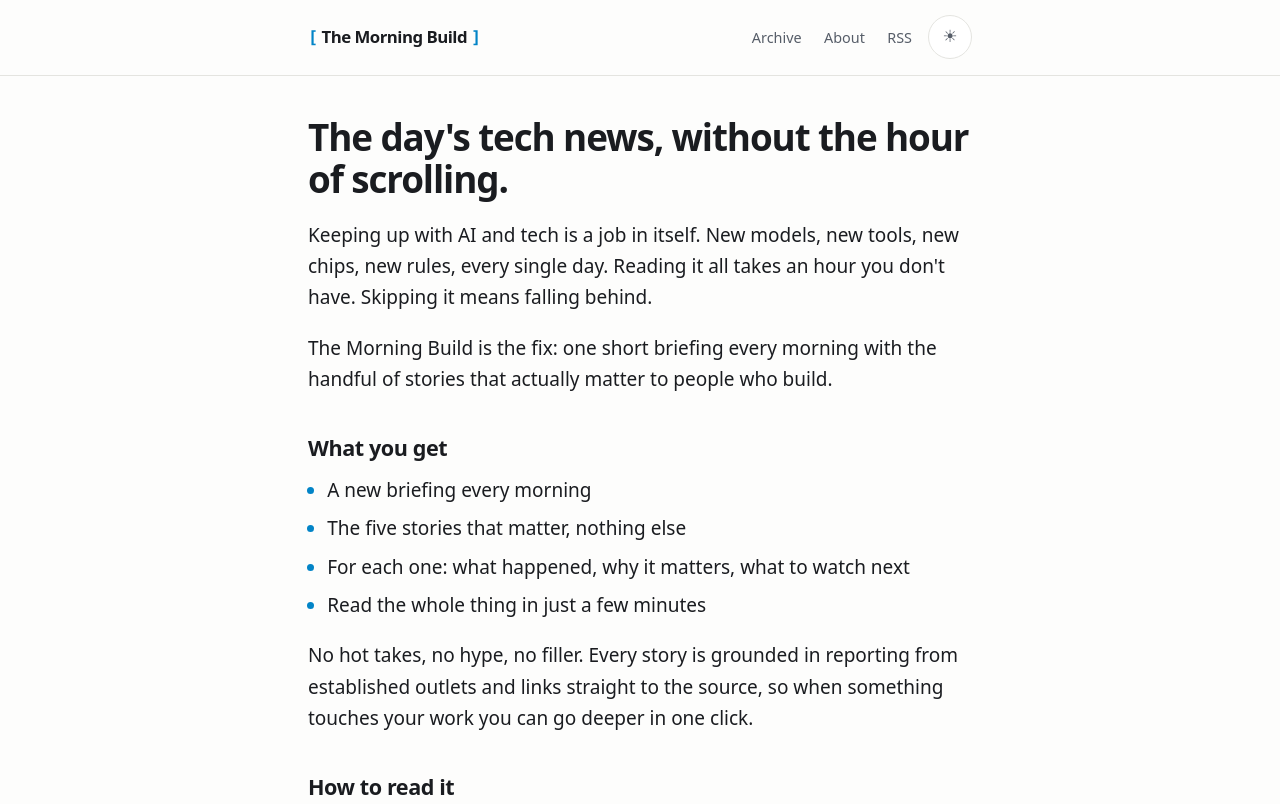
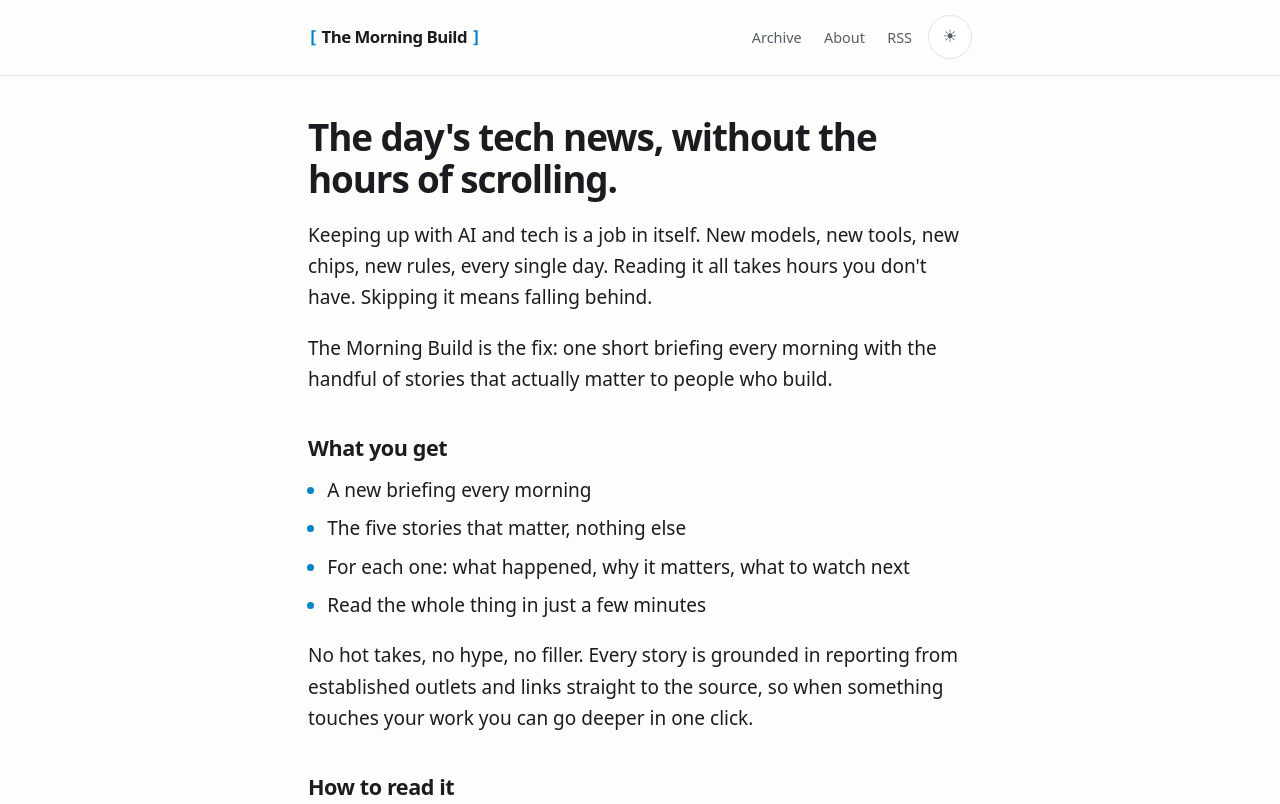
Before and after one commit to noetion/digest, an Astro site in the folder site/: page /about in a window 1280 px wide. Shown: the top 804 px of the page. Built offline with nearby package versions, Linux system fonts and the light colour scheme; Astro itself is replaced by a stand-in of ours.

Commit message:
Copy: hours of scrolling, plural.
Co-authored-by: Cursor <cursoragent@cursor.com>

```diff
--- a/site/src/pages/about.astro
+++ b/site/src/pages/about.astro
@@ -9,12 +9,12 @@ import { SITE_NAME } from "../lib/site";
 >
   <div class="wrap">
     <section class="digest">
-      <h1>The day's tech news, without the hour of scrolling.</h1>
+      <h1>The day's tech news, without the hours of scrolling.</h1>
       <div class="prose">
         <p>
           Keeping up with AI and tech is a job in itself. New models, new
           tools, new chips, new rules, every single day. Reading it all takes
-          an hour you don't have. Skipping it means falling behind.
+          hours you don't have. Skipping it means falling behind.
         </p>
         <p>
           {SITE_NAME} is the fix: one short briefing every morning with the
--- a/site/src/pages/index.astro
+++ b/site/src/pages/index.astro
@@ -22,7 +22,7 @@ const rendered = latest ? await render(latest) : null;
       <h1>Stay ahead of AI and tech in just a few minutes each morning.</h1>
       <p>
         Every morning: the handful of stories that actually matter. What happened, why it
-        matters, and what to watch next. No noise, no fluff, no hour of scrolling.
+        matters, and what to watch next. No noise, no fluff, no hours of scrolling.
       </p>
     </div>
   </section>
```
